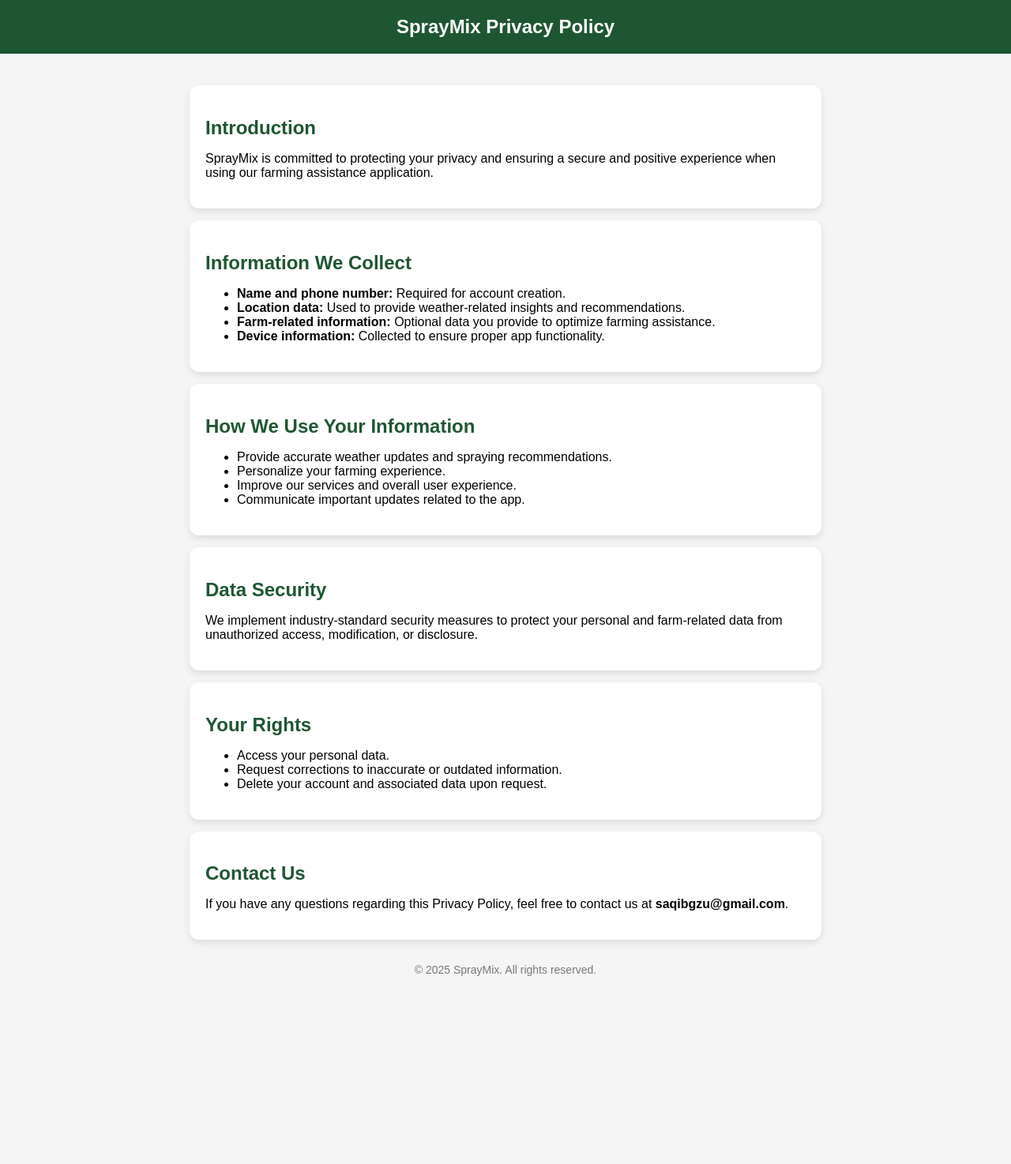
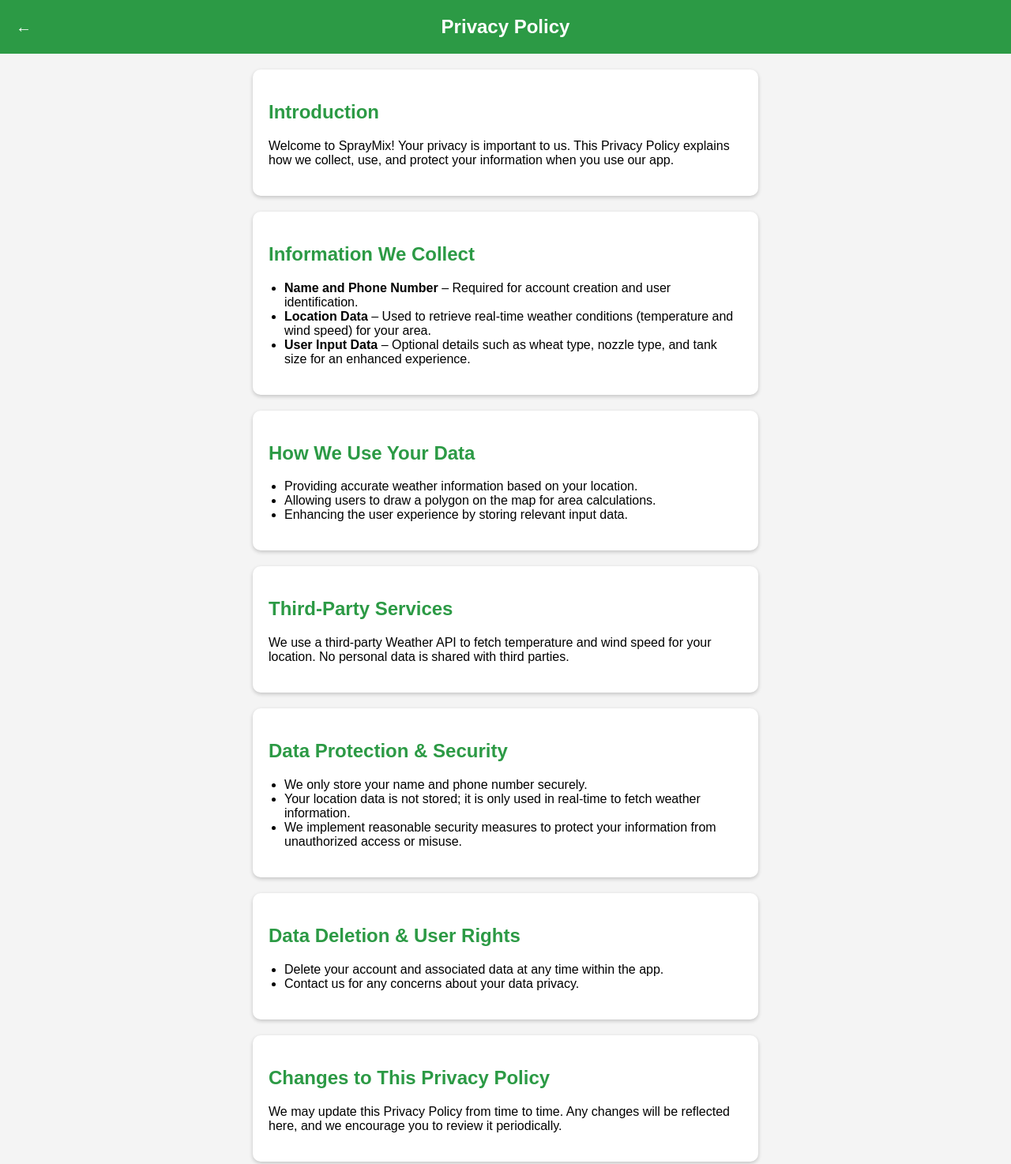
Before and after one commit to DataXplorerFY/SprayMix_Privacy_Policy, a plain HTML site: page index.html in a window 1280 px wide. Shown: the top 1474 px of the page at 79% size. Before the commit the page ends 1291 px from the top, so only its background shows below. Drawn offline with Linux system fonts and the light colour scheme.

Commit message:
Update index.html

```diff
--- a/index.html
+++ b/index.html
@@ -1,182 +1,102 @@
-<!-- <!DOCTYPE html>
-<html lang="en">
-<head>
-    <meta charset="UTF-8">
-    <meta name="viewport" content="width=device-width, initial-scale=1.0">
-    <title>Privacy Policy - SprayMix</title>
-    <style>
-        body {
-            font-family: Arial, sans-serif;
-            background-color: #f5f5f5;
-            color: #333;
-            margin: 0;
-            padding: 0;
-        }
-        .container {
-            max-width: 800px;
-            margin: 50px auto;
-            background: #fff;
-            padding: 20px;
-            border-radius: 8px;
-            box-shadow: 0px 4px 10px rgba(0, 0, 0, 0.1);
-        }
-        h1 {
-            color: #1E5631;
-            text-align: center;
-        }
-        h2 {
-            color: #4CAF50;
-        }
-        p {
-            line-height: 1.6;
-        }
-        .footer {
-            text-align: center;
-            margin-top: 20px;
-            font-size: 14px;
-            color: #777;
-        }
-    </style>
-</head>
-<body>
-    <div class="container">
-        <h1>SprayMix Privacy Policy</h1>
-        <h2>Introduction</h2>
-        <p>SprayMix is committed to protecting your privacy and ensuring a secure and positive experience when using our farming assistance application.</p>
-
-        <h2>Information We Collect</h2>
-        <p>We collect the following information to enhance your experience:</p>
-        <ul>
-            <li><strong>Name and phone number:</strong> Required for account creation.</li>
-            <li><strong>Location data:</strong> Used to provide weather-related insights and recommendations.</li>
-            <li><strong>Farm-related information:</strong> Optional data you provide to optimize farming assistance.</li>
-            <li><strong>Device information:</strong> Collected to ensure proper app functionality.</li>
-        </ul>
-
-        <h2>How We Use Your Information</h2>
-        <p>Your data is utilized to:</p>
-        <ul>
-            <li>Provide accurate weather updates and spraying recommendations.</li>
-            <li>Personalize your farming experience.</li>
-            <li>Improve our services and overall user experience.</li>
-            <li>Communicate important updates related to the app.</li>
-        </ul>
-
-        <h2>Data Security</h2>
-        <p>We implement industry-standard security measures to protect your personal and farm-related data from unauthorized access, modification, or disclosure.</p>
-
-        <h2>Your Rights</h2>
-        <p>As a user, you have the right to:</p>
-        <ul>
-            <li>Access your personal data.</li>
-            <li>Request corrections to inaccurate or outdated information.</li>
-            <li>Delete your account and associated data upon request.</li>
-        </ul>
-
-        <h2>Contact Us</h2>
-        <p>If you have any questions regarding this Privacy Policy, feel free to contact us at <strong>[Your Contact Email]</strong>.</p>
-
-        <div class="footer">&copy; 2025 SprayMix. All rights reserved.</div>
-    </div>
-</body>
-</html> -->
-
-
-
 <!DOCTYPE html>
 <html lang="en">
 <head>
     <meta charset="UTF-8">
     <meta name="viewport" content="width=device-width, initial-scale=1.0">
-    <title>Privacy Policy - SprayMix</title>
+    <title>SprayMix Privacy Policy</title>
     <style>
         body {
             font-family: Arial, sans-serif;
-            background-color: #f5f5f5;
             margin: 0;
             padding: 0;
+            background-color: #f4f4f4;
         }
         .header {
-            background-color: #1E5631;
+            background-color: #2c9a45;
             color: white;
+            padding: 20px;
             text-align: center;
-            padding: 20px;
             font-size: 24px;
             font-weight: bold;
             position: relative;
         }
+        .header .back-button {
+            position: absolute;
+            left: 20px;
+            top: 50%;
+            transform: translateY(-50%);
+            font-size: 20px;
+            cursor: pointer;
+        }
         .container {
-            max-width: 800px;
+            width: 90%;
+            max-width: 600px;
             margin: 20px auto;
+            background: white;
             padding: 20px;
+            border-radius: 10px;
+            box-shadow: 0 2px 5px rgba(0, 0, 0, 0.2);
         }
-        .card {
-            background: white;
-            border-radius: 12px;
-            padding: 20px;
-            margin-bottom: 15px;
-            box-shadow: 0px 4px 10px rgba(0, 0, 0, 0.1);
+        h2 {
+            color: #2c9a45;
         }
-        .card h2 {
-            color: #1E5631;
-            margin-bottom: 10px;
-        }
-        .footer {
-            text-align: center;
-            padding: 15px;
-            font-size: 14px;
-            color: #777;
+        ul {
+            padding-left: 20px;
         }
     </style>
 </head>
 <body>
-    <div class="header">SprayMix Privacy Policy</div>
+    <div class="header">
+        <span class="back-button">&larr;</span>
+        Privacy Policy
+    </div>
     <div class="container">
-        <div class="card">
         <h2>Introduction</h2>
-            <p>SprayMix is committed to protecting your privacy and ensuring a secure and positive experience when using our farming assistance application.</p>
+        <p>Welcome to SprayMix! Your privacy is important to us. This Privacy Policy explains how we collect, use, and protect your information when you use our app.</p>
     </div>
-
-        <div class="card">
+    <div class="container">
         <h2>Information We Collect</h2>
         <ul>
-                <li><strong>Name and phone number:</strong> Required for account creation.</li>
-                <li><strong>Location data:</strong> Used to provide weather-related insights and recommendations.</li>
-                <li><strong>Farm-related information:</strong> Optional data you provide to optimize farming assistance.</li>
-                <li><strong>Device information:</strong> Collected to ensure proper app functionality.</li>
+            <li><strong>Name and Phone Number</strong> – Required for account creation and user identification.</li>
+            <li><strong>Location Data</strong> – Used to retrieve real-time weather conditions (temperature and wind speed) for your area.</li>
+            <li><strong>User Input Data</strong> – Optional details such as wheat type, nozzle type, and tank size for an enhanced experience.</li>
+        </ul>
+    </div>
+    <div class="container">
+        <h2>How We Use Your Data</h2>
+        <ul>
+            <li>Providing accurate weather information based on your location.</li>
+            <li>Allowing users to draw a polygon on the map for area calculations.</li>
+            <li>Enhancing the user experience by storing relevant input data.</li>
+        </ul>
+    </div>
+    <div class="container">
+        <h2>Third-Party Services</h2>
+        <p>We use a third-party Weather API to fetch temperature and wind speed for your location. No personal data is shared with third parties.</p>
+    </div>
+    <div class="container">
+        <h2>Data Protection & Security</h2>
+        <ul>
+            <li>We only store your name and phone number securely.</li>
+            <li>Your location data is not stored; it is only used in real-time to fetch weather information.</li>
+            <li>We implement reasonable security measures to protect your information from unauthorized access or misuse.</li>
+        </ul>
+    </div>
+    <div class="container">
+        <h2>Data Deletion & User Rights</h2>
+        <ul>
+            <li>Delete your account and associated data at any time within the app.</li>
+            <li>Contact us for any concerns about your data privacy.</li>
         </ul>
     </div>
 
-        <div class="card">
-            <h2>How We Use Your Information</h2>
-            <ul>
-                <li>Provide accurate weather updates and spraying recommendations.</li>
-                <li>Personalize your farming experience.</li>
-                <li>Improve our services and overall user experience.</li>
-                <li>Communicate important updates related to the app.</li>
-            </ul>
+    <div class="container">
+        <h2>Changes to This Privacy Policy</h2>
+        <p>We may update this Privacy Policy from time to time. Any changes will be reflected here, and we encourage you to review it periodically.</p>
     </div>
-
-        <div class="card">
-            <h2>Data Security</h2>
-            <p>We implement industry-standard security measures to protect your personal and farm-related data from unauthorized access, modification, or disclosure.</p>
-        </div>
-
-        <div class="card">
-            <h2>Your Rights</h2>
-            <ul>
-                <li>Access your personal data.</li>
-                <li>Request corrections to inaccurate or outdated information.</li>
-                <li>Delete your account and associated data upon request.</li>
-            </ul>
-        </div>
-
-        <div class="card">
+    <div class="container">
         <h2>Contact Us</h2>
-            <p>If you have any questions regarding this Privacy Policy, feel free to contact us at <strong>saqibgzu@gmail.com</strong>.</p>
-        </div>
-
-        <div class="footer">&copy; 2025 SprayMix. All rights reserved.</div>
+        <p>If you have any questions about this Privacy Policy or your data, please contact us at: saqibgzu@gmail.com.</p>
     </div>
 </body>
 </html>
```
Lines whose indentation alone changed are shown as unchanged.
